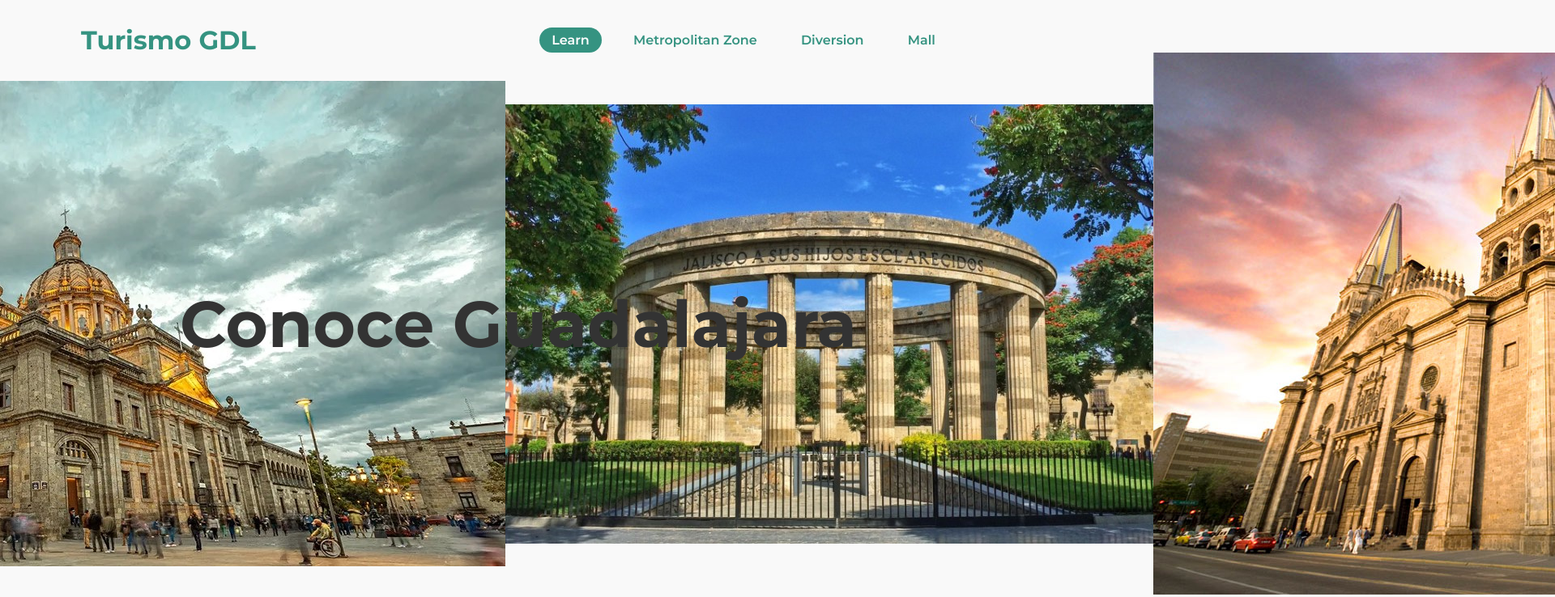
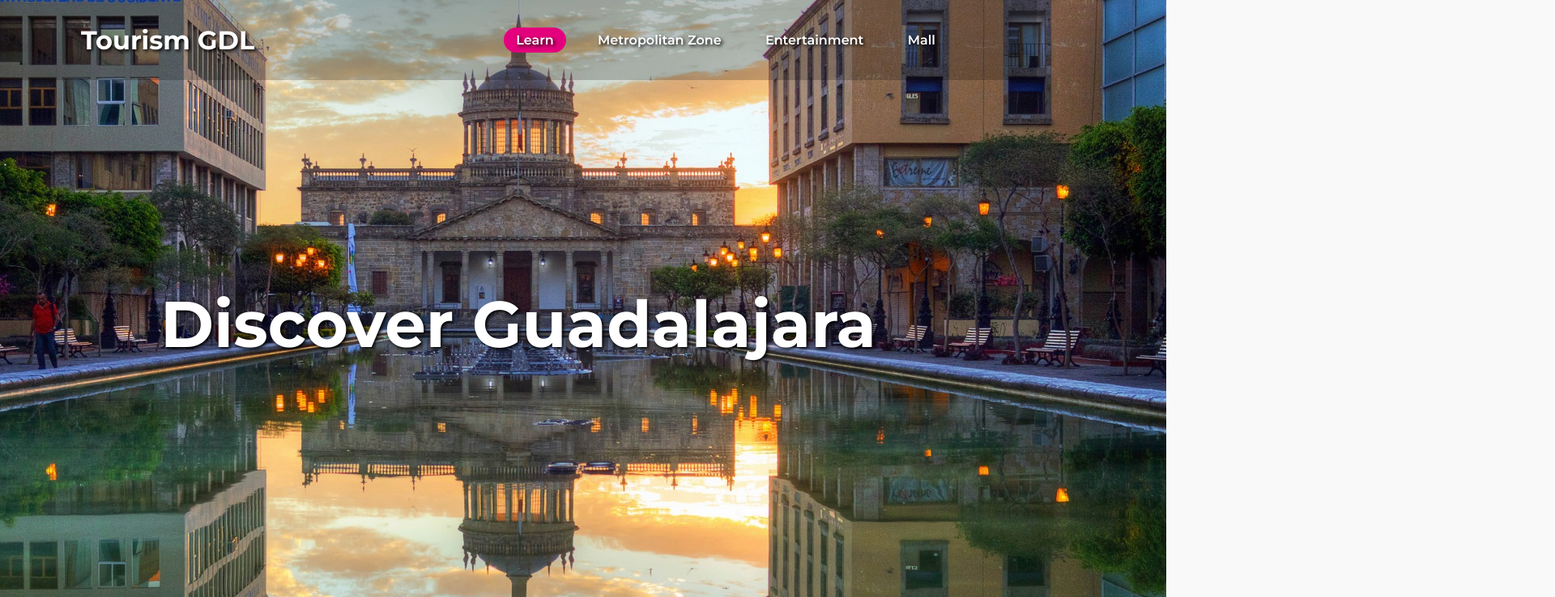
Before and after one commit to Leogaltre1/landingPage, a plain HTML site: page index.html in a window 1280 px wide. Shown: the top 738 px of the page at 81% size, 1920 px wide, since content can reach past the window. Drawn offline with Linux system fonts and the light colour scheme.

Commit message:
Header Design V2 - Landing Page Good Appearance

```diff
--- a/index.html
+++ b/index.html
@@ -3,6 +3,7 @@
 <head>
     <title> landigPageTest </title>
     <meta charset="utf-8">
+    <meta name="viewport" content="width=device-width, initial-scale=1.0, user-scalable=no"> <!-- Bloqueo de zoom -->
     <link rel="stylesheet" href="style.css">
     <!---->
     <!-- Option to change Language -->
@@ -10,25 +11,17 @@
 </head>
 <body>
     <header>
-        <h2 class="logo1">Turismo GDL</h2>
+        <h2 class="logo1">Tourism GDL</h2>
         <nav class="menu">
             <a href="#" class="active">Learn</a>
             <a href="#">Metropolitan Zone</a>
-            <a href="#">Diversion</a>
+            <a href="#">Entertainment </a>
             <a href="#">Mall</a>
         </nav>
     </header>
     <section class="logo2">
-        <h2 id="text">Conoce Guadalajara</h2>
+        <h2 id="text">Discover Guadalajara</h2>
         <img src="images/gdl1.jpg" alt="gdl1" id="gdl1">
-        <img src="images/gdl2.jpg" alt="gdl2" id="gdl2">
-        <img src="images/gdl3.jpg" alt="gdl3" id="gdl3">
-        <img src="images/gdl4.jpg" alt="gdl4" id="gdl4">
-        <img src="images/gdl5.jpg" alt="gdl5" id="gdl5">
-        <img src="images/gdl6.jpg" alt="gdl6" id="gdl6">
-        <img src="images/gdl7.jpg" alt="gdl7" id="gdl7">
-        <img src="images/gdl8.jpg" alt="gdl8" id="gdl8">
-        <img src="images/gdl9.jpg" alt="gdl9" id="gdl9">
     </section>
     <main>
 
--- a/style.css
+++ b/style.css
@@ -17,12 +17,13 @@
 
 body {
     background: #f9f9f9;
-    min-height: 100vh; /**/
-    /*overflow-x: hidden; /*No mostrar el scroll en x*/
+    min-height: 50vh; /**/
+    overflow-x: hidden; /*No mostrar el scroll en x*/
 }
 
 header {
-    position: absolute;
+    position: fixed; /* Cambia de absolute a fixed */
+    /*position: absolute;*/
     top: 0;
     left: 0;
     width: 100%;
@@ -30,27 +31,30 @@ header {
     display: flex;
     justify-content: space-between;
     align-items: center;
-    z-index: 100; /**/
+    z-index: 100; /* Asegura que el header esté encima de otros elementos */
+    background: rgba(0, 0, 0, 0.2); /* Añade un fondo semitransparente para mejorar la visibilidad */
 }
 
 .logo1 {
     font-size: 2em;
-    color: #359381;
+    color: #fff;
     pointer-events: none; /**/
+    text-shadow: 2px 2px 4px rgba(0,0,0,2)
 }
 
 .menu a {
     text-decoration: none; /**/
-    color: #359381;
+    color: #fff;
     padding: 6px 15px;
     border-radius: 20px;
     margin: 0 10px;
     font-weight: 600; /*Negritas*/
+    text-shadow: 2px 2px 4px rgba(0,0,0,2)
 }
 
 .menu a:hover,
 .menu a.active {
-    background: #359381;
+    background: #e4007c;
     color: #fff;
 }
 
@@ -65,5 +69,28 @@ header {
 #text {
     position: absolute;
     font-size: 5em;
-    color: #333;
+    color: #fff;
+    text-shadow: 2px 2px 4px rgba(0,0,0,2); /*Sombreado en el contorno*/
 }
+
+
+/*
+Colors
+Rosa
+#e41c6c
+Rosa Mexicano
+#e4007c
+Verde
+#359381
+*/
+
+/*
+Color hex a rgb
+https://www.color-hex.com/color/359381
+Get color from an image
+https://pinetools.com/es/obtener-colores-imagen
+
+Manual de Identidad de Colores GOB Mex
+https://www.gob.mx/wikiguias/articulos/manual-de-identidad-grafica-2018-2024
+https://www.behance.net/gallery/88588219/Manual-de-Identidad-del-Gobierno-de-Mxico-2018-2024
+*/
```
